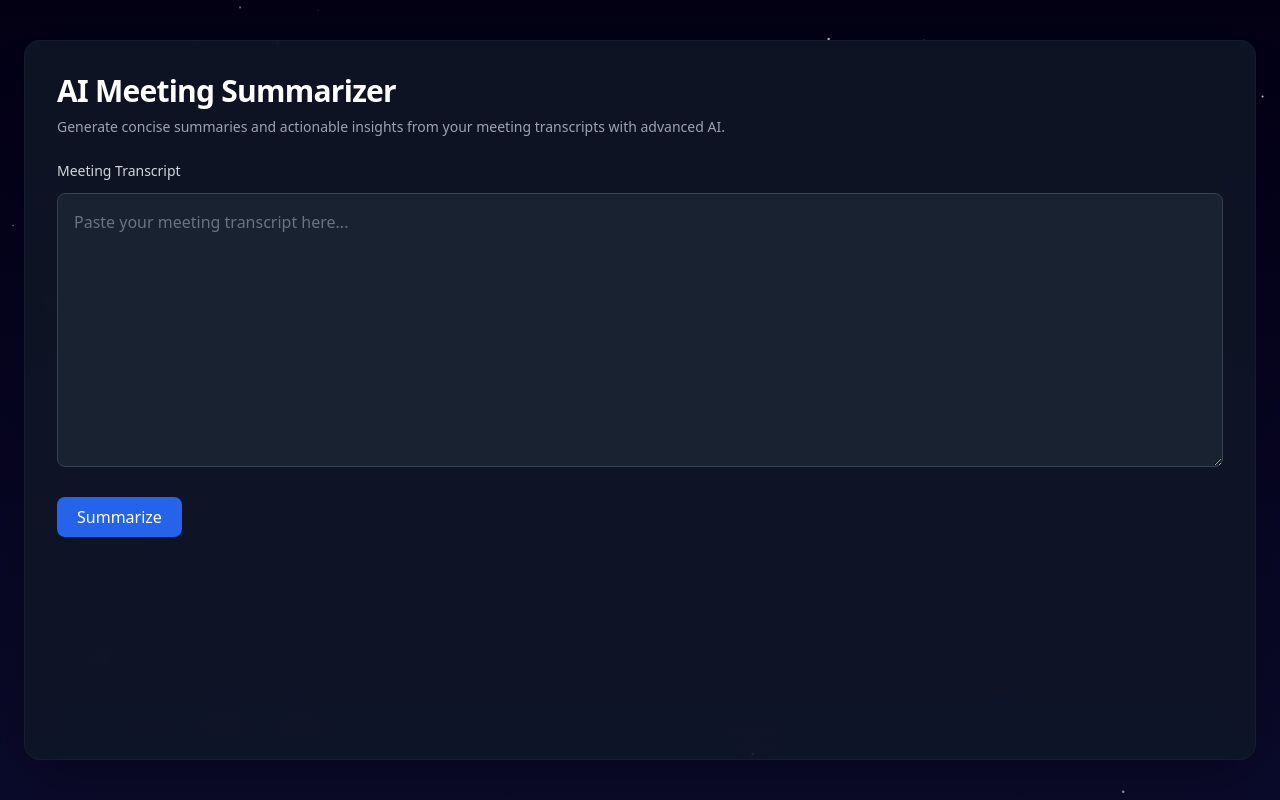
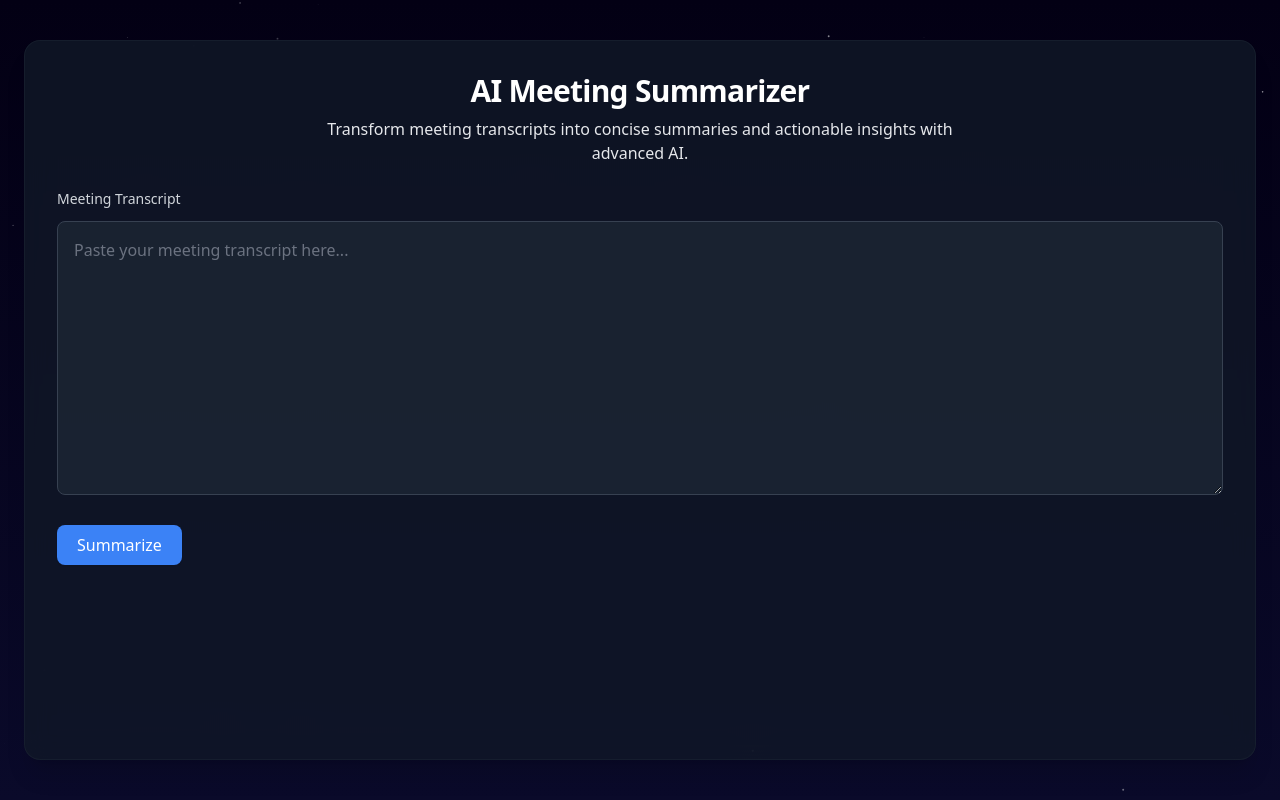
Before and after one commit to dhananj001/meeting-summarizer, a Flask app: page / in a window 1280 px wide. Run offline with Flask 3, Linux system fonts and the light colour scheme; some libraries are stand-ins or nearby versions.

Commit message:
little ui changes

```diff
--- a/backend/templates/index.html
+++ b/backend/templates/index.html
@@ -7,7 +7,7 @@
   <script src="https://cdn.tailwindcss.com"></script>
   <script src="https://cdn.jsdelivr.net/npm/marked/marked.min.js"></script>
   <style>
-    /* Retain markdown styling for action items */
+    /* Markdown styling for action items */
     #actionItems strong {
       font-weight: 700;
       color: #1f2937;
@@ -26,6 +26,26 @@
       z-index: -1;
       background: linear-gradient(to bottom, #030014, #0a0a2a);
     }
+    /* Bright, professional scrollbar */
+    *::-webkit-scrollbar {
+      width: 8px;
+    }
+    *::-webkit-scrollbar-track {
+      background: #e5e7eb;
+      border-radius: 4px;
+    }
+    *::-webkit-scrollbar-thumb {
+      background: #f3f4f6;
+      border-radius: 4px;
+    }
+    *::-webkit-scrollbar-thumb:hover {
+      background: #d1d5db;
+    }
+    /* Firefox scrollbar */
+    * {
+      scrollbar-width: thin;
+      scrollbar-color: #f3f4f6 #e5e7eb;
+    }
   </style>
 </head>
 <body class="h-full flex items-center justify-center p-4 sm:p-6 overflow-hidden">
@@ -33,30 +53,30 @@
   <canvas id="starfield"></canvas>
 
   <!-- Main Container -->
-  <div class="w-full max-w-7xl h-[90vh] flex bg-gray-900/80 backdrop-blur-md rounded-2xl shadow-2xl border border-gray-800/50 overflow-hidden">
+  <div class="w-full max-w-7xl h-[90vh] flex bg-gray-900/80 backdrop-blur-md rounded-2xl shadow-xl border border-gray-800/50 overflow-hidden">
     <!-- Left Section: Transcript Input -->
-    <div id="input-section" class="flex-1 p-6 sm:p-8 space-y-6 overflow-y-auto">
-      <div class="space-y-2">
-        <h1 class="text-2xl sm:text-3xl font-bold text-white tracking-tight">AI Meeting Summarizer</h1>
-        <p class="text-sm text-gray-400">Generate concise summaries and actionable insights from your meeting transcripts with advanced AI.</p>
+    <div id="input-section" class="flex-1 p-6 sm:p-8 flex flex-col space-y-6 overflow-y-auto">
+      <div class="space-y-2 text-left">
+        <h1 class="text-2xl sm:text-3xl font-bold text-white tracking-tight text-center">AI Meeting Summarizer</h1>
+        <p class="text-base text-gray-200 max-w-2xl mx-auto text-center">Transform meeting transcripts into concise summaries and actionable insights with advanced AI.</p>
       </div>
       <div class="space-y-3">
         <label for="transcript" class="block text-sm font-medium text-gray-300">Meeting Transcript</label>
         <textarea
           id="transcript"
           rows="10"
-          class="w-full bg-gray-800/70 text-gray-200 border border-gray-700 rounded-lg p-4 focus:ring-1 focus:ring-blue-500 focus:border-blue-500 transition-all duration-150 placeholder-gray-500"
+          class="w-full bg-gray-800/70 text-gray-200 border border-gray-700 rounded-lg p-4 focus:ring-1 focus:ring-blue-500 focus:border-blue-500 transition-all duration-150 placeholder-gray-500 text-base"
           placeholder="Paste your meeting transcript here..."
         ></textarea>
       </div>
       <div class="flex items-center gap-4">
         <button
           id="summarizeBtn"
-          class="bg-blue-600 text-white px-5 py-2 rounded-lg font-medium hover:bg-blue-700 transition-all duration-150"
+          class="bg-blue-500 text-white px-5 py-2 rounded-lg font-medium shadow-sm hover:bg-blue-600 transition-all duration-150"
         >
           Summarize
         </button>
-        <div id="loading" class="text-sm text-gray-400 hidden flex items-center gap-2">
+        <div id="loading" class="text-sm text-gray-200 hidden flex items-center gap-2">
           <svg class="animate-spin h-4 w-4 text-blue-400" xmlns="http://www.w3.org/2000/svg" fill="none" viewBox="0 0 24 24">
             <circle class="opacity-25" cx="12" cy="12" r="10" stroke="currentColor" stroke-width="4"></circle>
             <path class="opacity-75" fill="currentColor" d="M4 12a8 8 0 018-8v8z"></path>
@@ -69,22 +89,21 @@
     <!-- Right Section: Summary Panel (Hidden by Default) -->
     <div
       id="result"
-      class="w-0 lg:w-96 bg-gray-900/90 backdrop-blur-sm border-l border-gray-800/50 p-0 lg:p-6 space-y-6 overflow-y-auto transition-all duration-300 hidden"
+      class="w-0 lg:w-96 bg-gray-900/90 backdrop-blur-sm border-l border-gray-800/50 p-0 lg:p-6 flex flex-col space-y-6 overflow-y-auto transition-all duration-300 hidden"
     >
       <div class="space-y-3">
-        <h2 class="text-lg font-medium text-white flex items-center gap-2">Summary</h2>
-        <div id="summaryText" class="bg-gray-800/50 p-4 rounded-lg text-gray-300 text-sm"></div>
+        <h2 class="text-lg font-medium text-white">Summary</h2>
+        <div id="summaryText" class="bg-gray-800/50 p-4 rounded-lg text-gray-200 text-base"></div>
       </div>
       <div class="space-y-3">
-        <h2 class="text-lg font-medium text-white flex items-center gap-2">Action Items</h2>
-        <ul id="actionItems" class="list-disc pl-5 space-y-2 text-gray-300 text-sm"></ul>
+        <h2 class="text-lg font-medium text-white">Action Items</h2>
+        <ul id="actionItems" class="list-disc pl-5 space-y-2 text-gray-200 text-base"></ul>
       </div>
     </div>
   </div>
 
   <!-- Starfield Animation Script -->
   <script>
-    // Starfield animation inspired by Grok's background
     const canvas = document.getElementById('starfield');
     const ctx = canvas.getContext('2d');
     canvas.width = window.innerWidth;
@@ -97,9 +116,9 @@
       constructor() {
         this.x = Math.random() * canvas.width;
         this.y = Math.random() * canvas.height;
-        this.size = Math.random() * 1.5;
-        this.speed = Math.random() * 0.05;
-        this.opacity = Math.random() * 0.5 + 0.3;
+        this.size = Math.random() * 1.2;
+        this.speed = Math.random() * 0.03;
+        this.opacity = Math.random() * 0.4 + 0.2;
       }
       update() {
         this.y += this.speed;
```
